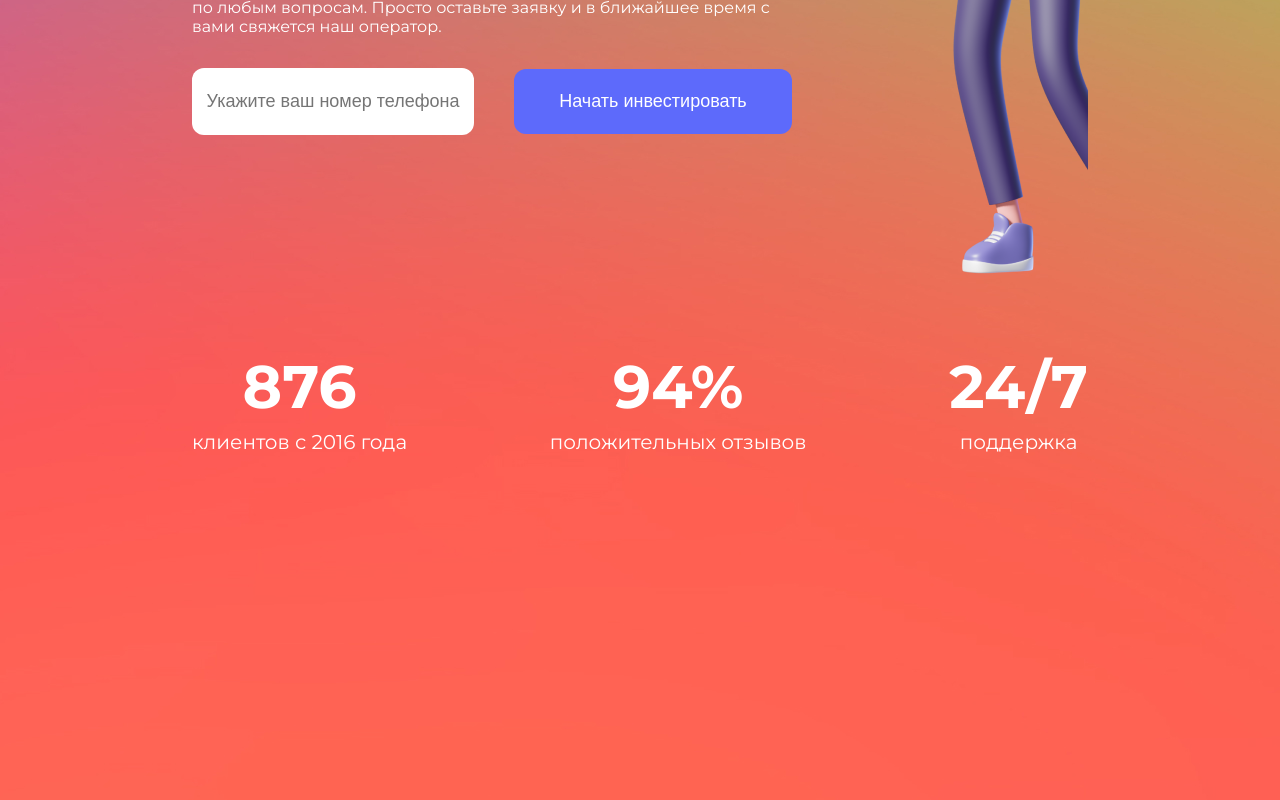
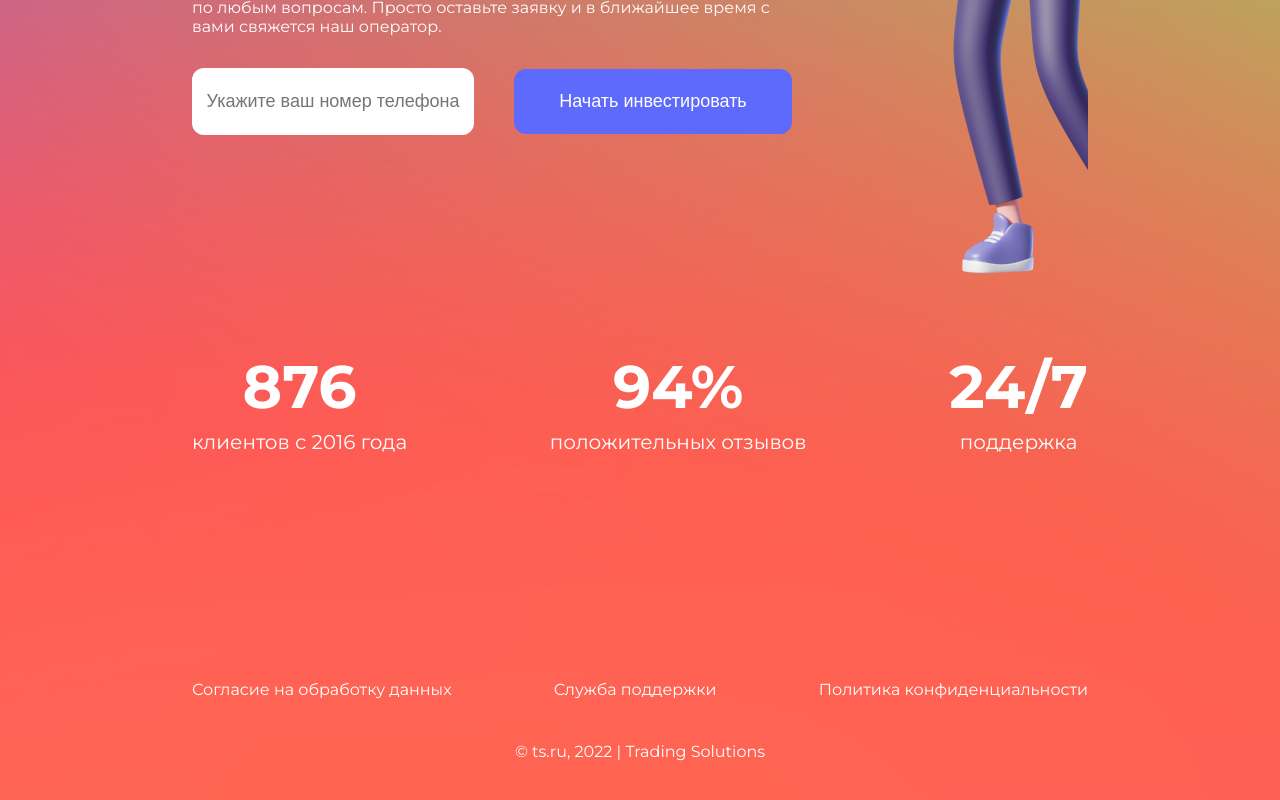
Before and after one commit to GregStukunov/websiteTS, a React (Create React App) app: page / in a window 1280 px wide. Shown: the part 557-1357 px from the top of the page. Built offline with nearby package versions, Linux system fonts and the light colour scheme.

Commit message:
footer + form

```diff
--- /dev/null
+++ b/src/components/footer/footer.component.tsx
@@ -0,0 +1,16 @@
+import React from "react";
+
+import './styles.css'
+
+export const FooterComponent = () => {
+    return(<>
+        <div className='footer'>
+            <div className='footer-texter'>
+                <a className='foot-text' href='https://www.skolkovo.ru/static/personaldata_rus.html'>Согласие на обработку данных</a>
+                <a className='foot-text' href='https://www.pkb4.ru/'>Служба поддержки</a>
+                <a className='foot-text' href='https://xn--80ajghhoc2aj1c8b.xn--p1ai/upload/conf_ru.pdf'>Политика конфиденциальности</a>
+            </div>
+            <p className='foot-text'>© ts.ru, 2022 | Trading Solutions</p>
+        </div>
+    </>);
+};
--- /dev/null
+++ b/src/components/footer/styles.css
@@ -0,0 +1,20 @@
+.footer {
+    display: flex;
+    flex-direction: column;
+    justify-content: space-between;
+    align-items: center;
+    margin-top: 23%;
+
+}
+
+.footer-texter {
+    display: flex;
+    justify-content: space-between;
+    align-items: center;
+    width: 100%;
+    margin-bottom: 3%;
+}
+
+.foot-text {
+    font-weight: 400;
+}
--- a/src/pages/main-page/main-page.tsx
+++ b/src/pages/main-page/main-page.tsx
@@ -1,6 +1,9 @@
 import React from "react";
+
 import './styles.css'
+
 import {HeaderComponent} from "../../components/header/header.component";
+import {FooterComponent} from "../../components/footer/footer.component";
 
 export const MainPage = () => {
   return (
@@ -25,6 +28,7 @@ export const MainPage = () => {
                   <div><p className='desc'><span className='num'>94%</span><br />положительных отзывов</p></div>
                   <div><p className='desc'><span className='num'>24/7</span><br />поддержка</p></div>
               </div>
+              <FooterComponent />
           </div>
       </div>
     </>
```
